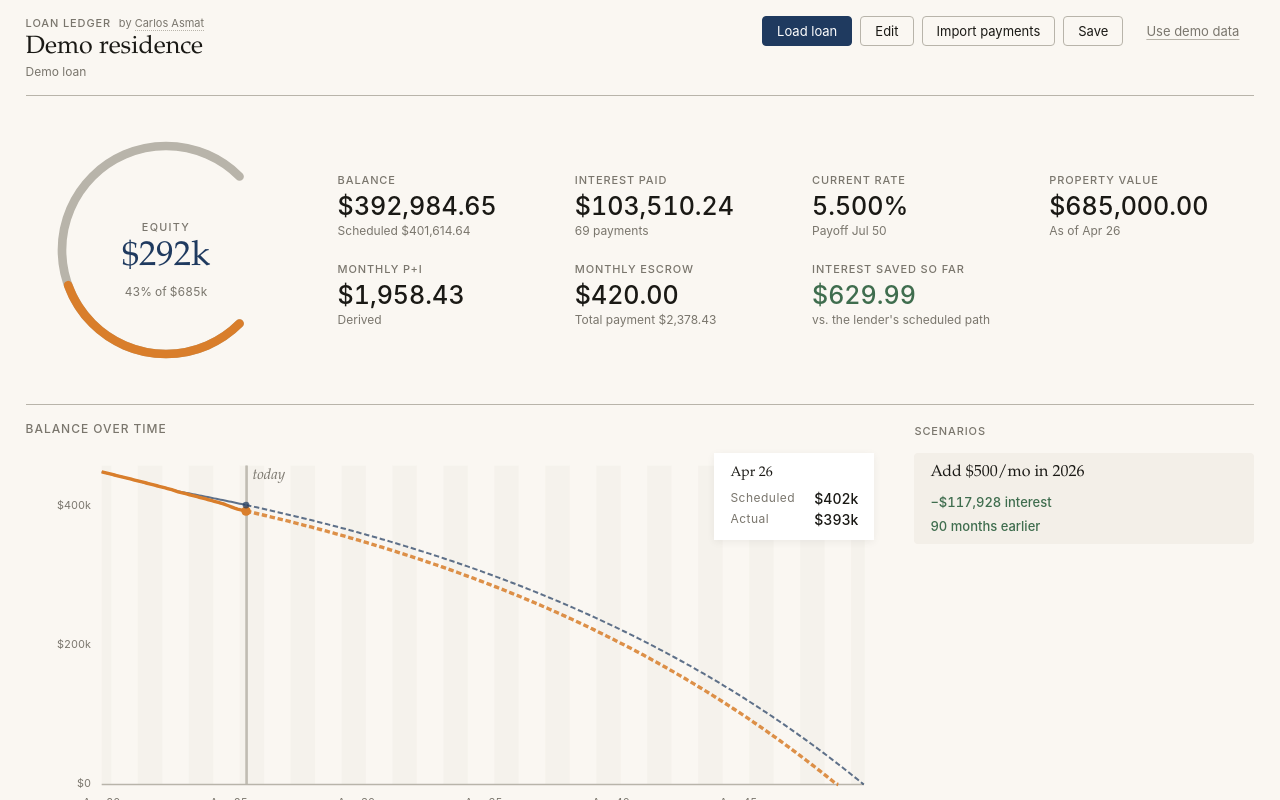
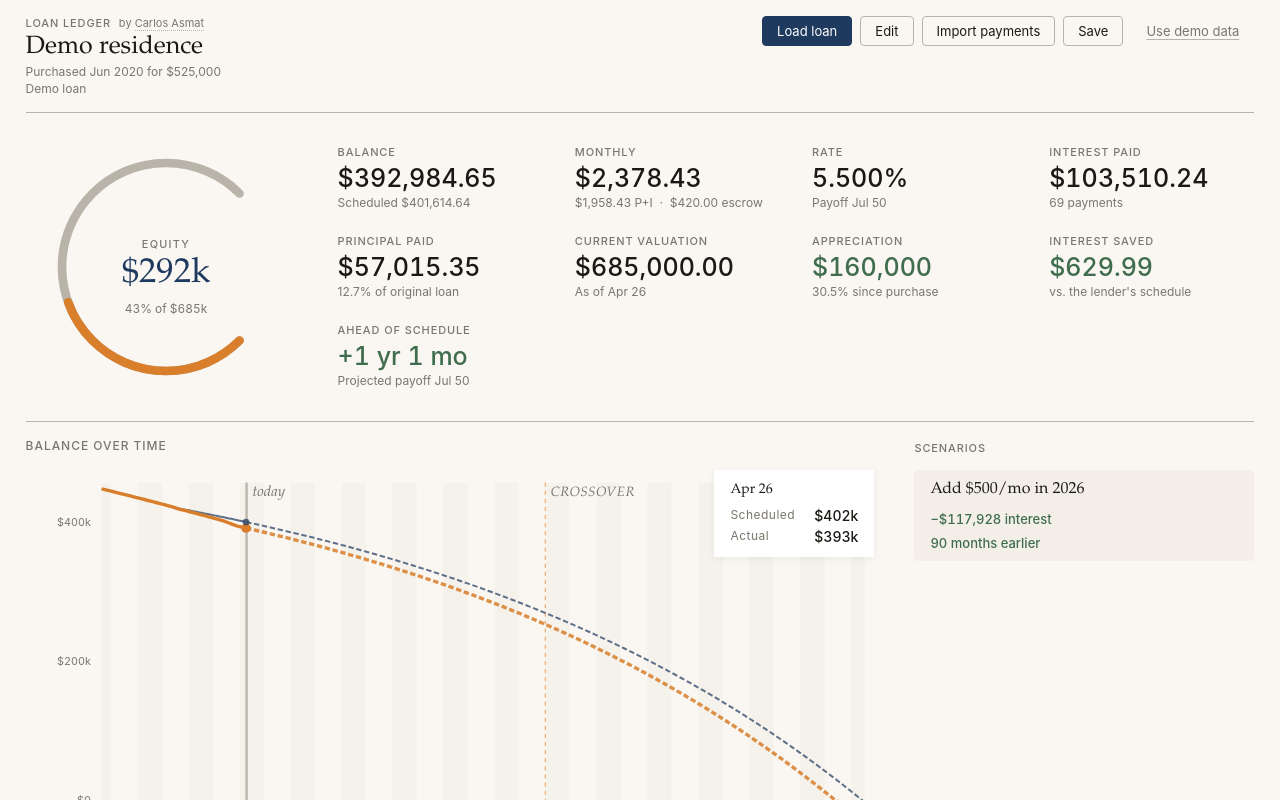
Before and after one commit to Sotilrac/loan-ledger, a Vue app in the folder packages/web/: page / in a window 1280 px wide. Built offline with nearby package versions, Linux system fonts and the light colour scheme; some icons are missing.

Commit message:
adds furtehr insights

```diff
--- a/packages/web/src/App.vue
+++ b/packages/web/src/App.vue
@@ -2,7 +2,7 @@
 import { computed, ref } from 'vue';
 import BalanceChart from './charts/BalanceChart.vue';
 import EquityGauge from './charts/EquityGauge.vue';
-import { formatMonthLabel } from './charts/scale.js';
+import { formatMonthFullYear, formatMonthLabel } from './charts/scale.js';
 import AmortizationTable from './components/AmortizationTable.vue';
 import CsvImportDialog from './components/CsvImportDialog.vue';
 import FilePicker from './components/FilePicker.vue';
@@ -23,11 +23,48 @@ const fmtCents = (n: number): string =>
 
 const fmtPercent = (n: number): string => `${(n * 100).toFixed(3)}%`;
 
+const fmtPct1 = (n: number): string => `${(n * 100).toFixed(1)}%`;
+
 const currentRateDisplay = computed(() => {
   const madeRows = store.computation.ledger.filter((r) => r.actual);
   const last = madeRows[madeRows.length - 1];
   return fmtPercent(last?.rate ?? store.activeLoan.loan.annual_rate);
 });
+
+const principalRepaid = computed(
+  () =>
+    store.computation.summary.original_principal - store.computation.summary.current_actual_balance,
+);
+
+const principalRepaidRatio = computed(
+  () => principalRepaid.value / store.computation.summary.original_principal,
+);
+
+const appreciation = computed(() => {
+  const purchase = store.activeLoan.property.purchase_price;
+  const current = store.activeLoan.valuation.current.amount;
+  if (!purchase) return null;
+  return { abs: current - purchase, pct: (current - purchase) / purchase };
+});
+
+const fmtCentsCompact = (n: number): string =>
+  new Intl.NumberFormat('en-US', {
+    style: 'currency',
+    currency: currency.value,
+    maximumFractionDigits: 0,
+  }).format(n);
+
+function monthsLabel(n: number): string {
+  if (n === 0) return 'On schedule';
+  const abs = Math.abs(n);
+  const years = Math.floor(abs / 12);
+  const rem = abs % 12;
+  const parts: string[] = [];
+  if (years) parts.push(`${years} yr${years === 1 ? '' : 's'}`);
+  if (rem) parts.push(`${rem} mo`);
+  if (!parts.length) parts.push('0 mo');
+  return (n > 0 ? '+' : '−') + parts.join(' ');
+}
 
 const sourceLabel = computed(() => {
   if (store.source === 'demo') return 'Demo loan';
@@ -53,6 +90,10 @@ async function onSave() {
           </span>
         </p>
         <h1>{{ store.activeLoan.property.name }}</h1>
+        <p class="caption purchase-info">
+          Purchased {{ formatMonthFullYear(store.activeLoan.property.purchase_date) }} for
+          {{ fmtCentsCompact(store.activeLoan.property.purchase_price) }}
+        </p>
         <p class="source caption">{{ sourceLabel }}</p>
         <p v-if="(store.activeLoan.property.links ?? []).length" class="property-links">
           <a
@@ -136,6 +177,31 @@ async function onSave() {
               Scheduled {{ fmtCents(store.computation.summary.current_scheduled_balance) }}
             </p>
           </div>
+          <div data-tooltip="Scheduled principal-and-interest payment, plus escrow if applicable.">
+            <p class="label">Monthly</p>
+            <p class="supporting">
+              {{
+                fmtCents(
+                  (store.computation.ledger[0]?.scheduled.payment ?? 0) +
+                    store.activeLoan.loan.escrow_monthly,
+                )
+              }}
+            </p>
+            <p v-if="store.activeLoan.loan.escrow_monthly > 0" class="caption">
+              {{ fmtCents(store.computation.ledger[0]?.scheduled.payment ?? 0) }} P+I &nbsp;·&nbsp;
+              {{ fmtCents(store.activeLoan.loan.escrow_monthly) }} escrow
+            </p>
+            <p v-else class="caption">
+              {{ store.activeLoan.loan.monthly_payment ? 'Manual override' : 'Derived' }}
+            </p>
+          </div>
+          <div>
+            <p class="label">Rate</p>
+            <p class="supporting">{{ currentRateDisplay }}</p>
+            <p class="caption">
+              Payoff {{ formatMonthLabel(store.computation.summary.projected_payoff_date) }}
+            </p>
+          </div>
           <div>
             <p class="label">Interest paid</p>
             <p class="supporting">
@@ -143,15 +209,13 @@ async function onSave() {
             </p>
             <p class="caption">{{ store.computation.summary.payments_made }} payments</p>
           </div>
-          <div>
-            <p class="label">Current rate</p>
-            <p class="supporting">{{ currentRateDisplay }}</p>
-            <p class="caption">
-              Payoff {{ formatMonthLabel(store.computation.summary.projected_payoff_date) }}
-            </p>
+          <div data-tooltip="How much of your original loan balance you've already repaid.">
+            <p class="label">Principal paid</p>
+            <p class="supporting">{{ fmtCents(principalRepaid) }}</p>
+            <p class="caption">{{ fmtPct1(principalRepaidRatio) }} of original loan</p>
           </div>
           <div>
-            <p class="label">Property value</p>
+            <p class="label">Current valuation</p>
             <p class="supporting">
               {{ fmtCents(store.activeLoan.valuation.current.amount) }}
             </p>
@@ -160,41 +224,45 @@ async function onSave() {
             </p>
           </div>
           <div
-            data-tooltip="Scheduled principal-and-interest payment. Either derived from principal + rate + term, or overridden in Edit loan."
+            v-if="appreciation"
+            data-tooltip="Change in property value since purchase. Not realized until you sell."
           >
-            <p class="label">Monthly P+I</p>
-            <p class="supporting">
-              {{ fmtCents(store.computation.ledger[0]?.scheduled.payment ?? 0) }}
+            <p class="label">Appreciation</p>
+            <p
+              class="supporting"
+              :class="{ positive: appreciation.abs > 0, negative: appreciation.abs < 0 }"
+            >
+              {{ fmtCentsCompact(appreciation.abs) }}
             </p>
-            <p class="caption">
-              {{ store.activeLoan.loan.monthly_payment ? 'Manual override' : 'Derived' }}
-            </p>
-          </div>
-          <div
-            v-if="store.activeLoan.loan.escrow_monthly > 0"
-            data-tooltip="Portion of each monthly payment collected by the lender to cover property taxes and insurance."
-          >
-            <p class="label">Monthly escrow</p>
-            <p class="supporting">{{ fmtCents(store.activeLoan.loan.escrow_monthly) }}</p>
-            <p class="caption">
-              Total payment
-              {{
-                fmtCents(
-                  (store.computation.ledger[0]?.scheduled.payment ?? 0) +
-                    store.activeLoan.loan.escrow_monthly,
-                )
-              }}
-            </p>
+            <p class="caption">{{ fmtPct1(appreciation.pct) }} since purchase</p>
           </div>
           <div
             v-if="store.interestSavedByExtras > 0"
             data-tooltip="Interest you didn't pay because your actual payments reduced the balance faster than the lender's scheduled path. (scheduled interest − actual interest, to date)"
           >
-            <p class="label">Interest saved so far</p>
+            <p class="label">Interest saved</p>
             <p class="supporting positive">
               {{ fmtCents(store.interestSavedByExtras) }}
             </p>
-            <p class="caption">vs. the lender's scheduled path</p>
+            <p class="caption">vs. the lender's schedule</p>
+          </div>
+          <div
+            data-tooltip="How far ahead of (or behind) the lender's original schedule your balance sits today."
+          >
+            <p class="label">Ahead of schedule</p>
+            <p
+              class="supporting"
+              :class="{
+                positive: store.computation.summary.months_ahead_of_schedule > 0,
+                negative: store.computation.summary.months_ahead_of_schedule < 0,
+              }"
+            >
+              {{ monthsLabel(store.computation.summary.months_ahead_of_schedule) }}
+            </p>
+            <p class="caption">
+              Projected payoff
+              {{ formatMonthLabel(store.computation.summary.projected_payoff_date) }}
+            </p>
           </div>
         </div>
       </section>
--- a/packages/web/src/charts/BalanceChart.vue
+++ b/packages/web/src/charts/BalanceChart.vue
@@ -173,9 +173,23 @@ const scenarioPaths = computed(() => {
 
 // Hover state — shared with the amortization table via the Pinia store.
 const store = useLoanStore();
+
+const crossoverX = computed(() => {
+  if (store.crossoverPeriod === null) return null;
+  return x.value(store.crossoverPeriod - 1);
+});
+
 const hoverPoint = computed(() => {
-  if (store.selectedPeriod == null) return null;
-  return points.value[store.selectedPeriod - 1] ?? null;
+  if (store.selectedPeriod != null) {
+    const hit = points.value[store.selectedPeriod - 1];
+    if (hit) return hit;
+  }
+  // Fallback: last past row. Keeps the tooltip populated on mobile where
+  // there's no hover, and before the selection is seeded on mount.
+  for (let i = points.value.length - 1; i >= 0; i -= 1) {
+    if (points.value[i]!.date <= today.value) return points.value[i]!;
+  }
+  return points.value[0] ?? null;
 });
 
 const isHoverFuture = computed(() => {
@@ -361,6 +375,28 @@ watch(
           stroke-width="1"
         />
         <text :x="todayX + 4" :y="10" class="annotation">today</text>
+
+        <!-- Crossover annotation: where scheduled principal ≥ scheduled interest -->
+        <g v-if="crossoverX !== null">
+          <line
+            :x1="crossoverX"
+            :x2="crossoverX"
+            :y1="0"
+            :y2="plotH"
+            stroke="var(--ll-mark)"
+            stroke-width="1"
+            stroke-dasharray="3 3"
+            stroke-opacity="0.55"
+          />
+          <text
+            :x="crossoverX + 4"
+            :y="10"
+            class="annotation crossover-label"
+            fill="var(--ll-mark)"
+          >
+            crossover
+          </text>
+        </g>
 
         <!-- Scheduled balance line: thin Ink Blue @ 0.7 -->
         <path
@@ -583,4 +619,10 @@ svg {
     'lnum' 1;
   font-variant-numeric: tabular-nums lining-nums;
 }
+
+.crossover-label {
+  font-size: 10px;
+  letter-spacing: 0.04em;
+  text-transform: uppercase;
+}
 </style>
--- a/packages/web/src/charts/scale.ts
+++ b/packages/web/src/charts/scale.ts
@@ -78,6 +78,11 @@ export function formatMonthOnly(iso: string): string {
   return MONTH_NAMES[Number(m) - 1] ?? '';
 }
 
+export function formatMonthFullYear(iso: string): string {
+  const [y, m] = iso.split('-');
+  return `${MONTH_NAMES[Number(m) - 1]} ${y}`;
+}
+
 function round(n: number): number {
   return Math.abs(n) < 1e-10 ? 0 : Number(n.toPrecision(12));
 }
--- a/packages/web/src/stores/loan.ts
+++ b/packages/web/src/stores/loan.ts
@@ -79,6 +79,18 @@ export const useLoanStore = defineStore('loan', () => {
     const s = computation.value.summary;
     const diff = s.scheduled_interest_to_date - s.actual_interest_to_date;
     return Math.max(0, Math.round(diff * 100) / 100);
+  });
+
+  /**
+   * First month where the scheduled principal portion reaches (or exceeds) the
+   * scheduled interest portion. Null when that's already true at period 1 —
+   * for very-low-rate loans the crossover is trivial and adds no signal.
+   */
+  const crossoverPeriod = computed<number | null>(() => {
+    const rows = computation.value.ledger;
+    const hit = rows.find((r) => r.scheduled.principal >= r.scheduled.interest);
+    if (!hit || hit.period === 1) return null;
+    return hit.period;
   });
 
   const currentYaml = computed<string>(() => serializeLoanYaml(activeLoan.value));
@@ -293,6 +305,7 @@ export const useLoanStore = defineStore('loan', () => {
     scenarios,
     activeScenarios,
     interestSavedByExtras,
+    crossoverPeriod,
     currentYaml,
     hasUnsavedChanges,
     canWriteToFile,
```
Also changed, not shown: packages/web/src/components/AmortizationTable.vue (+16 -1 lines).
